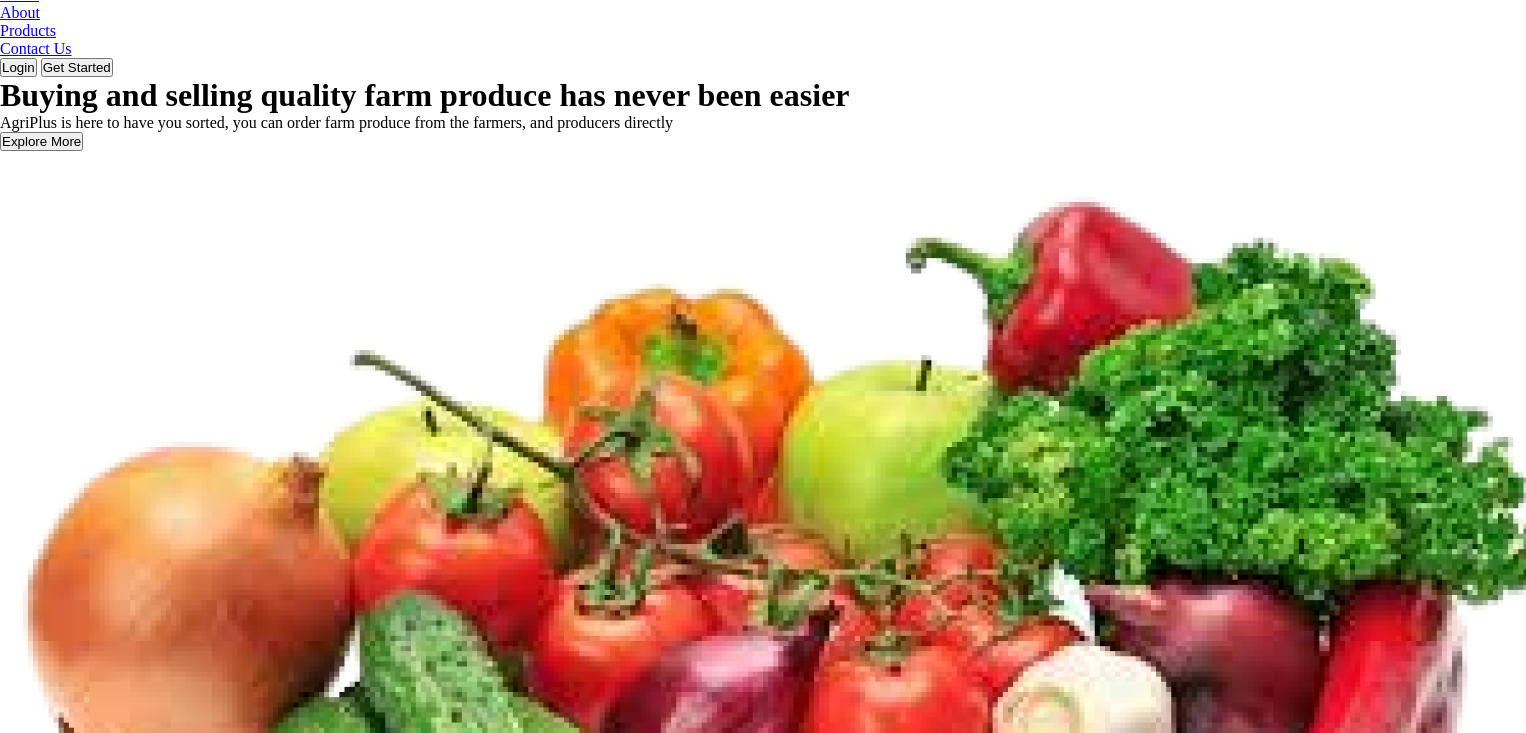
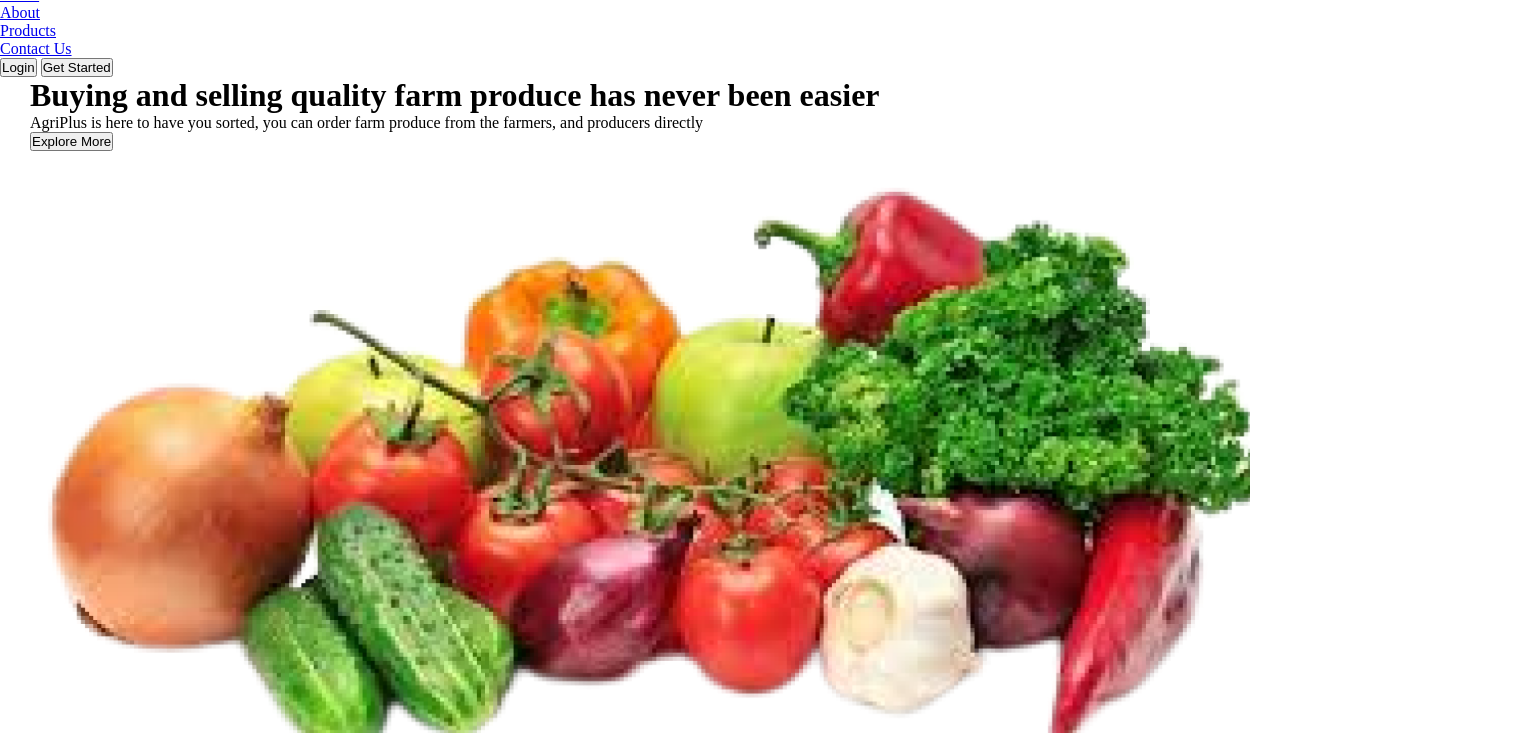
Before and after one commit to Faith-Muchiri/AgriPlus_Website, a plain HTML site: page index.html in a window 1280 px wide. Shown: the part 51-784 px from the top of the page, 1526 px wide, since content can reach past the window. Drawn offline with Linux system fonts and the light colour scheme.

Commit message:
add styles for the html and body tags

```diff
--- a/assets/css/index.css
+++ b/assets/css/index.css
@@ -2,3 +2,18 @@
   margin: 0;
   padding: 0;
 }
+html{
+  height: 100%;
+  width: 100%;
+}
+body{
+ width: 100%;
+}
+.middle{
+  margin-left: 30px;
+  margin-right: 30px;
+}
+img {
+  max-width: 100%;
+  height: auto;
+}
```
